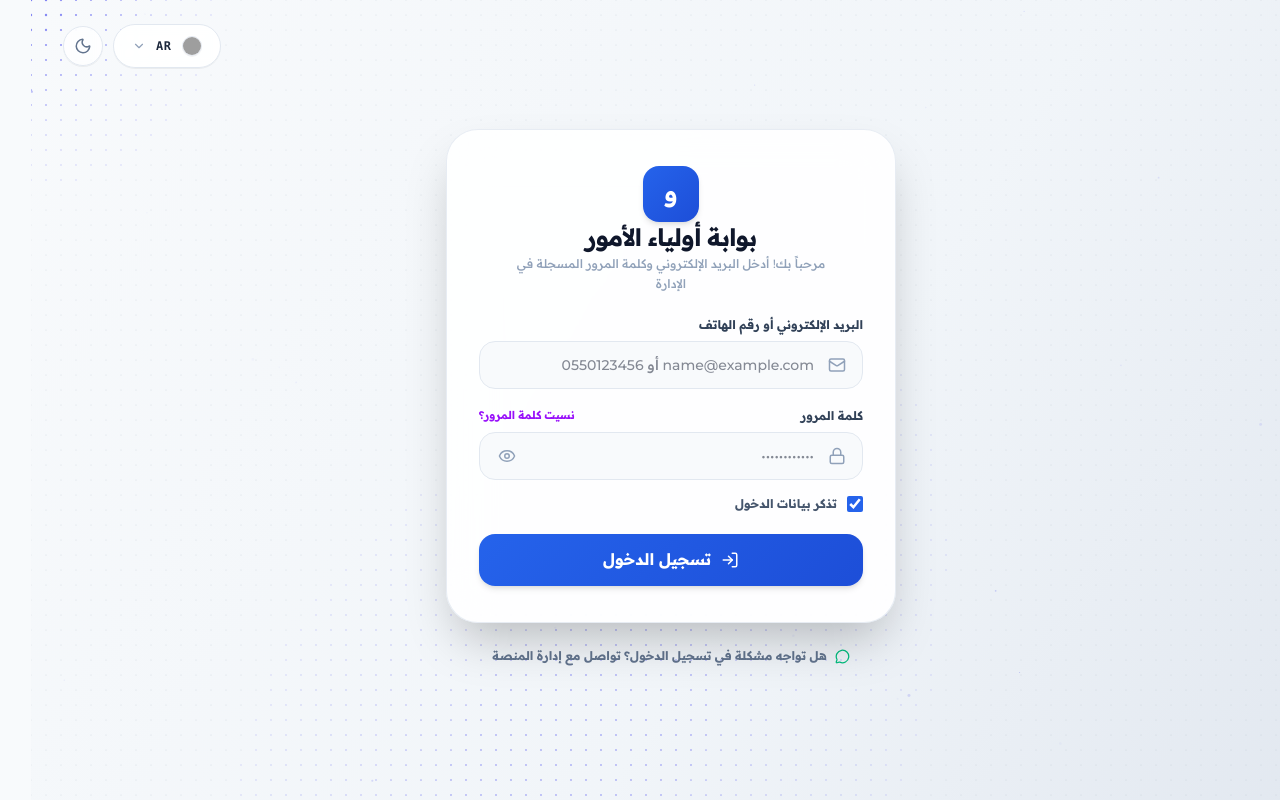
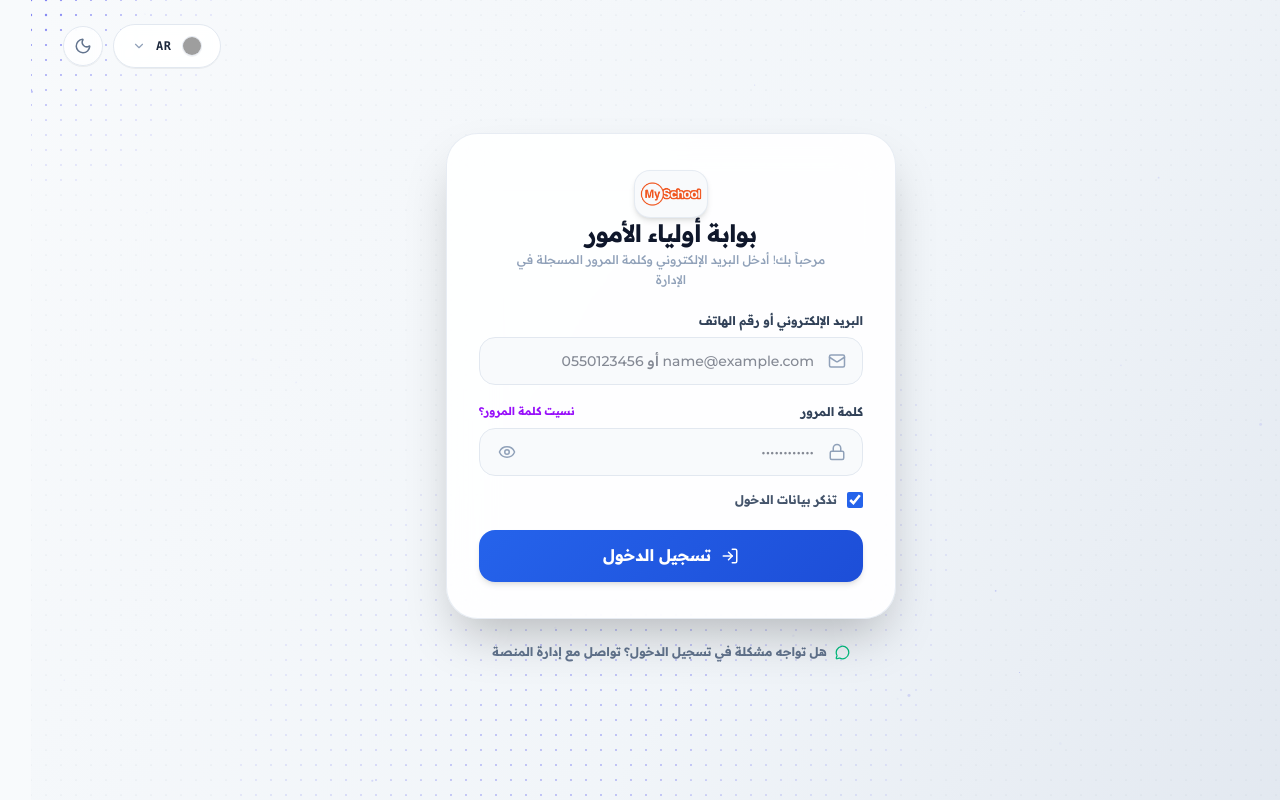
Before and after one commit to douzakaria1998-stack/awliya, a Next.js app: page / in a window 1280 px wide. Both pictures are taken after a click on the button "تسجيل الخروج". Built offline with nearby package versions, Linux system fonts and the light colour scheme; grey boxes are pictures that could not be loaded; a web font is replaced by a local one.

Commit message:
fix(ui): replace blue avatar placeholder with official My School logo in Parent Portal login

```diff
--- a/src/components/screens/LoginScreen.tsx
+++ b/src/components/screens/LoginScreen.tsx
@@ -217,11 +217,10 @@ export function LoginScreen() {
         >
           {/* Brand & Greetings */}
           <div className="flex flex-col items-center justify-center text-center" style={{ marginBottom: '24px' }}>
-            <div
-              className="w-14 h-14 rounded-2xl flex items-center justify-center text-white font-black text-2xl shadow-md mb-3.5 shrink-0"
-              style={{ background: theme.gradient }}
-            >
-              و
+            <div className="mb-3.5 flex items-center justify-center">
+              <div className="h-12 px-3.5 py-1.5 rounded-2xl bg-slate-50 dark:bg-white border border-slate-200/80 dark:border-transparent flex items-center justify-center shadow-md">
+                <img src="/myschool-logo.png" alt="My School" className="h-8 w-auto object-contain" />
+              </div>
             </div>
             <h1 className="text-2xl font-black text-slate-900 dark:text-white tracking-tight">
               {language === 'ar' ? 'بوابة أولياء الأمور' : language === 'fr' ? 'Portail Parents' : 'Parent Portal'}
```
